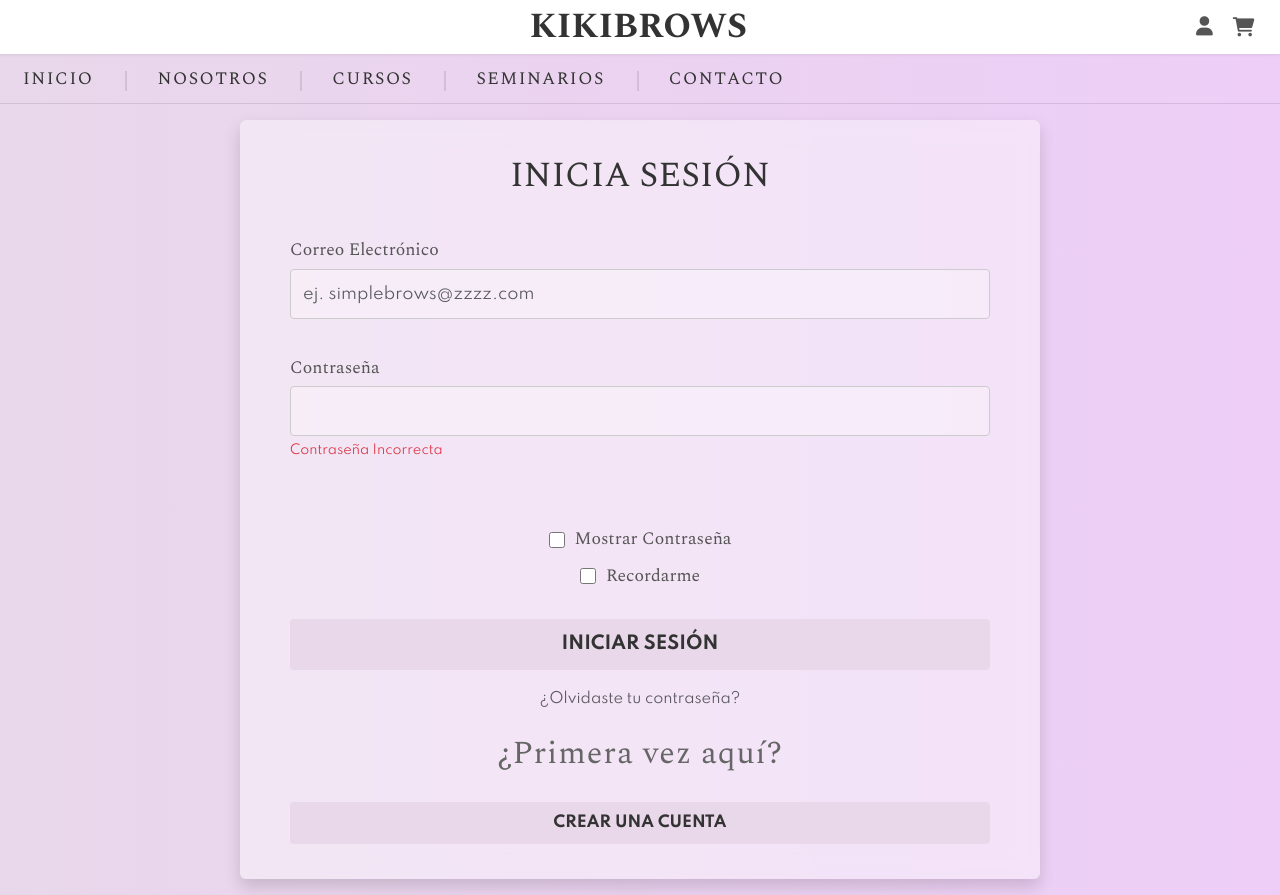
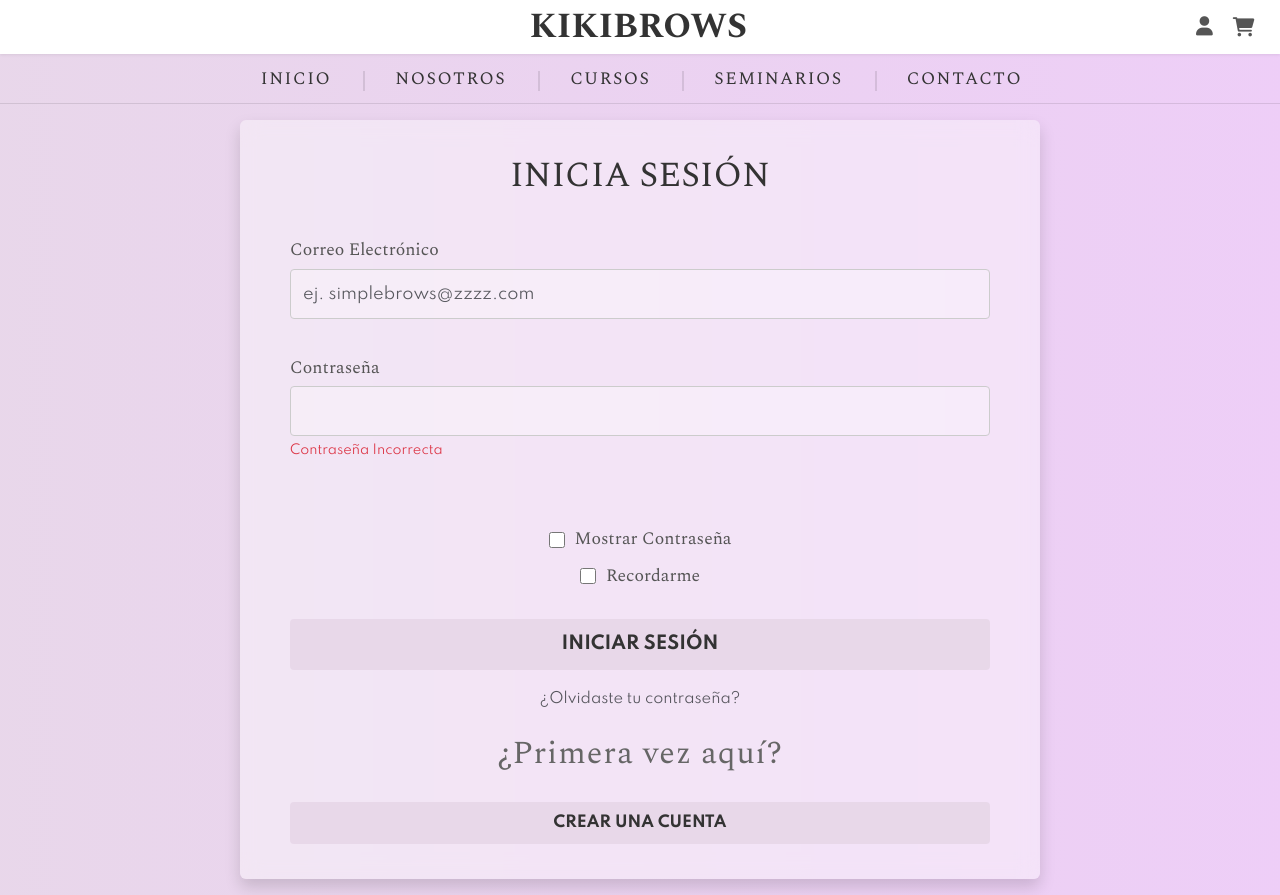
Before and after one commit to RawSecSolutions/KikiBrows, a plain HTML site: page login.html in a window 1280 px wide. Drawn offline with nearby package versions, Linux system fonts and the light colour scheme.

Commit message:
login listo

```diff
--- a/css/login.css
+++ b/css/login.css
@@ -97,13 +97,12 @@
     margin-bottom: 20px;
 }
 
-/* CORRECCIÓN NUCLEAR: Forzar ancho completo y quitar centrado */
+/* --- PEGAR ESTO EN SU LUGAR --- */
 .main-navbar .navbar-nav {
-    width: 100% !important;      /* Ocupar todo el ancho disponible */
-    max-width: none !important;  /* Quitar límite de 900px */
-    margin: 0 !important;        /* Quitar centrado automático (margin: 0 auto) */
-    padding: 0 !important;       /* Quitar padding extra */
-    justify-content: flex-start !important; /* Alinear items a la izquierda */
+    max-width: 900px;      /* Define el ancho máximo para que pueda centrarse */
+    margin: 0 auto;        /* Centra el bloque horizontalmente */
+    padding: 0 2rem;
+    justify-content: center; /* Asegura que los items se distribuyan al centro */
 }
 
 /* Forzar que el contenedor colapsable también se alinee a la izquierda */
--- a/login.html
+++ b/login.html
@@ -36,7 +36,7 @@
     <nav class="navbar navbar-expand-lg main-navbar">
         <div class="container-fluid">
             <div class="collapse navbar-collapse" id="navbarContenido">
-                <ul class="navbar-nav me-auto mb-2 mb-lg-0 gap-1 gap-lg-5">
+                <ul class="navbar-nav mb-2 mb-lg-0 gap-1 gap-lg-5">
                     <li class="nav-item d-lg-none separator"><a class="nav-link" href="#">INICIO</a></li>
                     <li class="nav-item d-none d-lg-block"><a class="nav-link" href="#">INICIO</a></li>
                     <li class="nav-item separator"><a class="nav-link" href="#">NOSOTROS</a></li>
```
